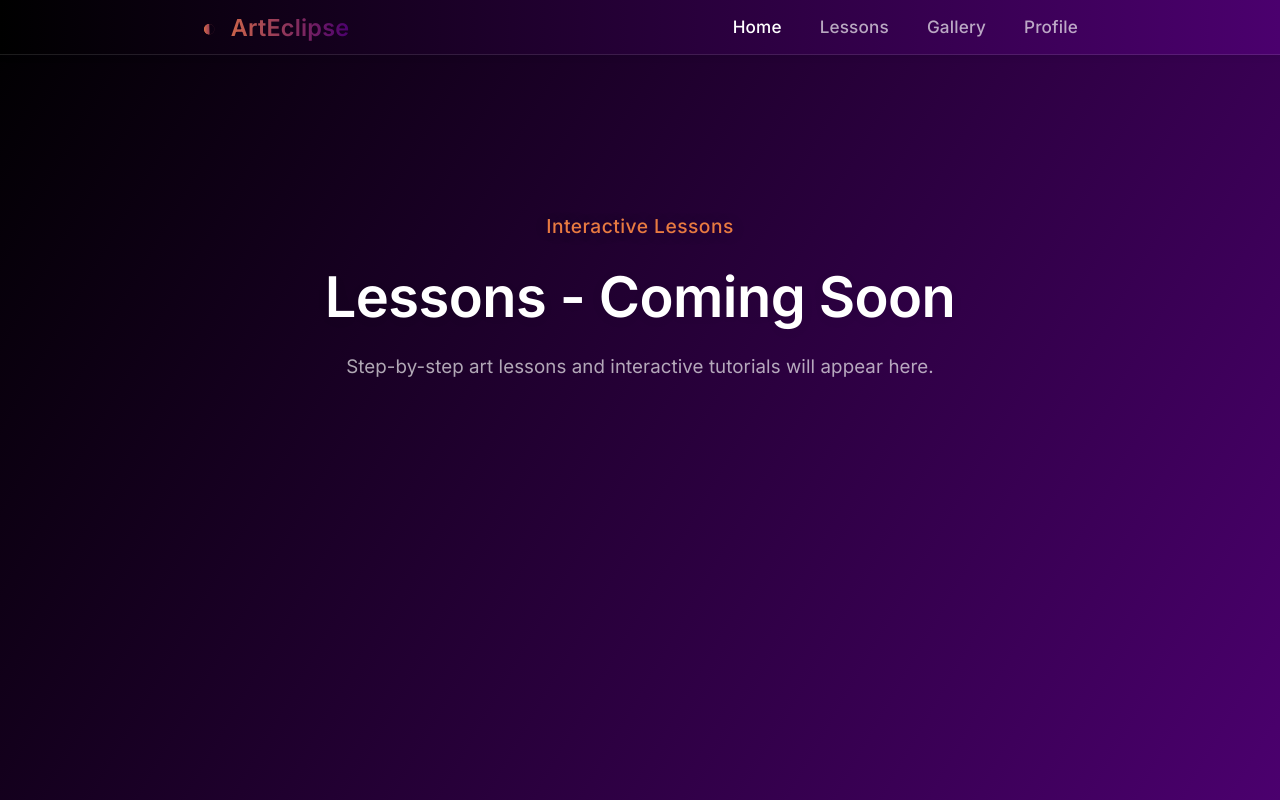
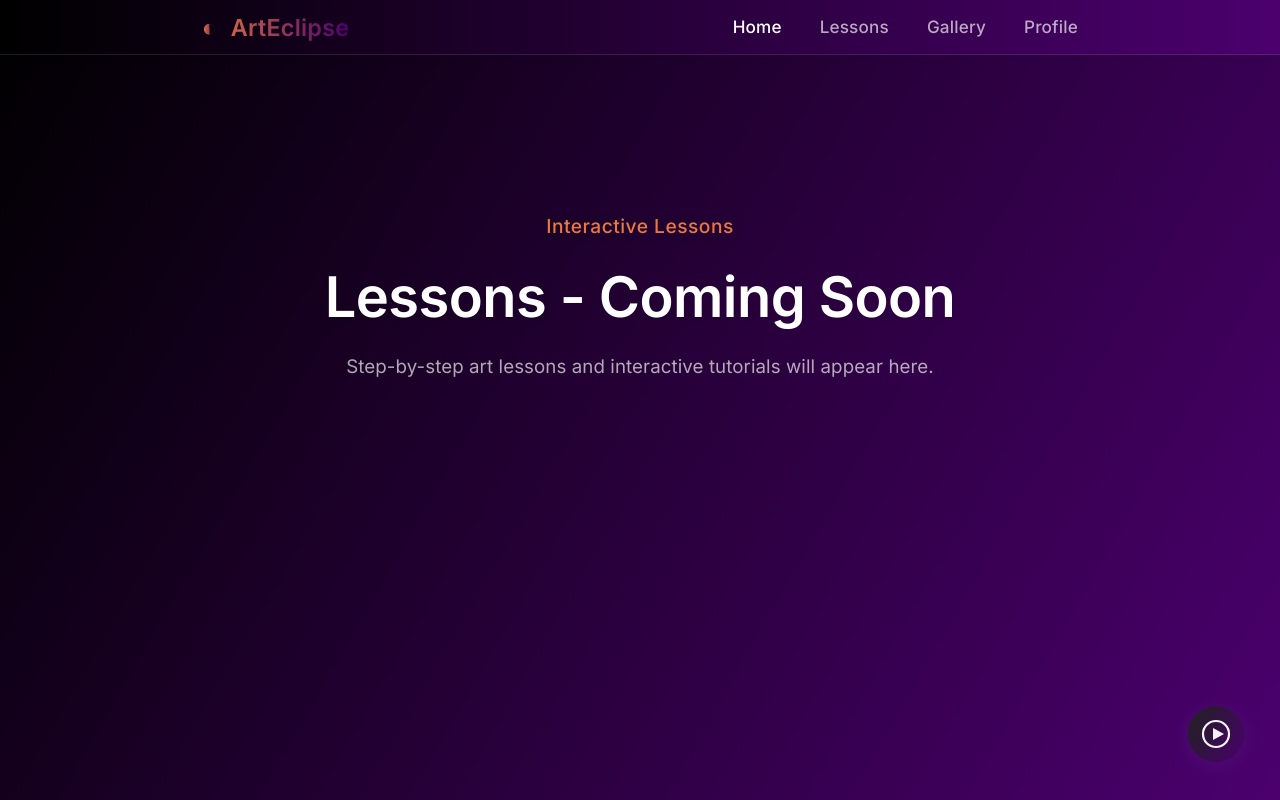
Before and after one commit to Workflow-Manager-admin/arteclipse-27298-9065a63c, a React (Create React App) app in the folder arteclipse/: page /lessons in a window 1280 px wide. Built offline with nearby package versions, Linux system fonts and the light colour scheme; the HTML template or start-up script is replaced by a standard one.

Commit message:
Auto-commit: Changes as of 2025-05-29T11:06:12.628989+00:00

```diff
--- a/arteclipse/src/views/Lessons.js
+++ b/arteclipse/src/views/Lessons.js
@@ -1,8 +1,18 @@
 import React from "react";
+import FloatingActionButton from "../components/FloatingActionButton";
+import "../components/FloatingActionButton.css";
 
 // PUBLIC_INTERFACE
-/** Lessons view stub */
+/** Lessons view with FAB for starting new lesson */
 function Lessons() {
+  // Minimalist Play/Start icon (triangle in circle)
+  const playIcon = (
+    <svg viewBox="0 0 32 32" aria-hidden="true">
+      <circle cx="16" cy="16" r="13" stroke="currentColor" strokeWidth="2.2" fill="none"/>
+      <polygon points="13,10 24,16 13,22" fill="currentColor"/>
+    </svg>
+  );
+
   return (
     <div className="hero">
       <div className="subtitle">Interactive Lessons</div>
@@ -10,6 +20,11 @@ function Lessons() {
       <div className="description">
         Step-by-step art lessons and interactive tutorials will appear here.
       </div>
+      <FloatingActionButton
+        icon={playIcon}
+        label="Start Lesson"
+        onClick={() => { /* TODO: launch lesson activity (future) */ }}
+      />
     </div>
   );
 }
```
Also changed, not shown: 1 other file (tests, documents, lock files or other folders).
